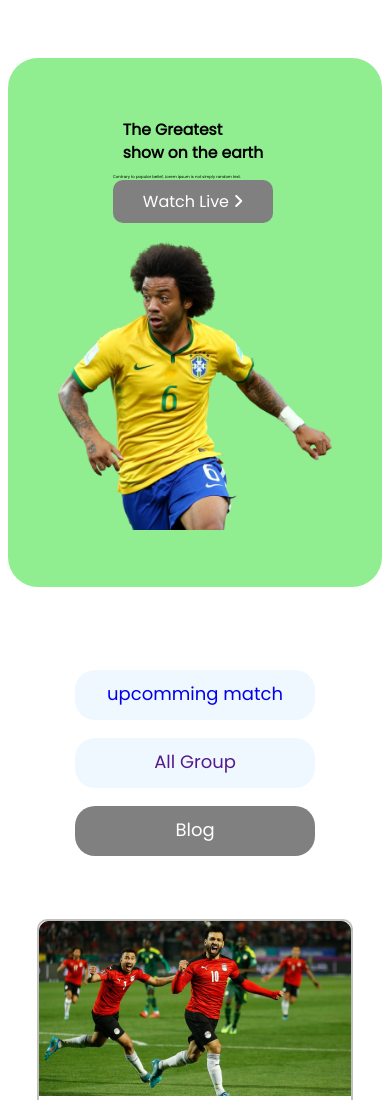
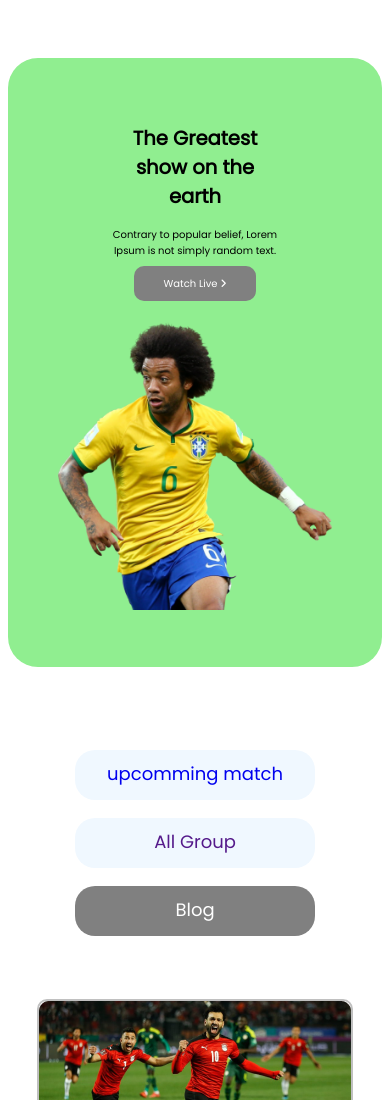
Before and after one commit to raaakib0/assignment-2, a plain HTML site: page index.html in a window 390 px wide. Shown: the top 1100 px of the page. Drawn offline with Linux system fonts and the light colour scheme.

Commit message:
header correction

```diff
--- a/style.css
+++ b/style.css
@@ -41,6 +41,7 @@ body{
     color: white;
     background-color: gray;
     margin: 0 auto;
+    font-size: 10px;
 }
 .header-text{
 color: aliceblue;
@@ -48,12 +49,11 @@ width: 40%;
 }
 .header-text h1{
     font-size: 4vw;
-    margin: 20px;
     color: black;
 }
 .header-text p{
     margin-bottom: 10px;
-    font-size: 1vw;
+    font-size: 10px;
     color: black;
 }
 
@@ -223,7 +223,9 @@ button{
 
 /* Resposnive media query */
 
-/* Desktop */
+/*------------
+ Desktop
+ ------------- */
 @media only screen and (min-width: 993px) {
     .hidden-button {
             display: none;
@@ -252,8 +254,8 @@ button{
 
  nav {
     height: 7%;
-    max-width: 80%;
-    gap: 10px;
+    max-width: 100%;
+    gap: 1vw;
     display: flex;
     flex-direction: row;
     background-color: white;
@@ -291,10 +293,10 @@ button{
     height: 40%;
     width: 60%;
     margin-bottom: 10%;
+    text-align: center;
 }
 .header-text h1 {
-    font-size: 4vw;
-    margin: 10px;
+    font-size: 5vw;
 }
 .header-image img {
     width: 100%;
```
Lines whose indentation alone changed are shown as unchanged.
